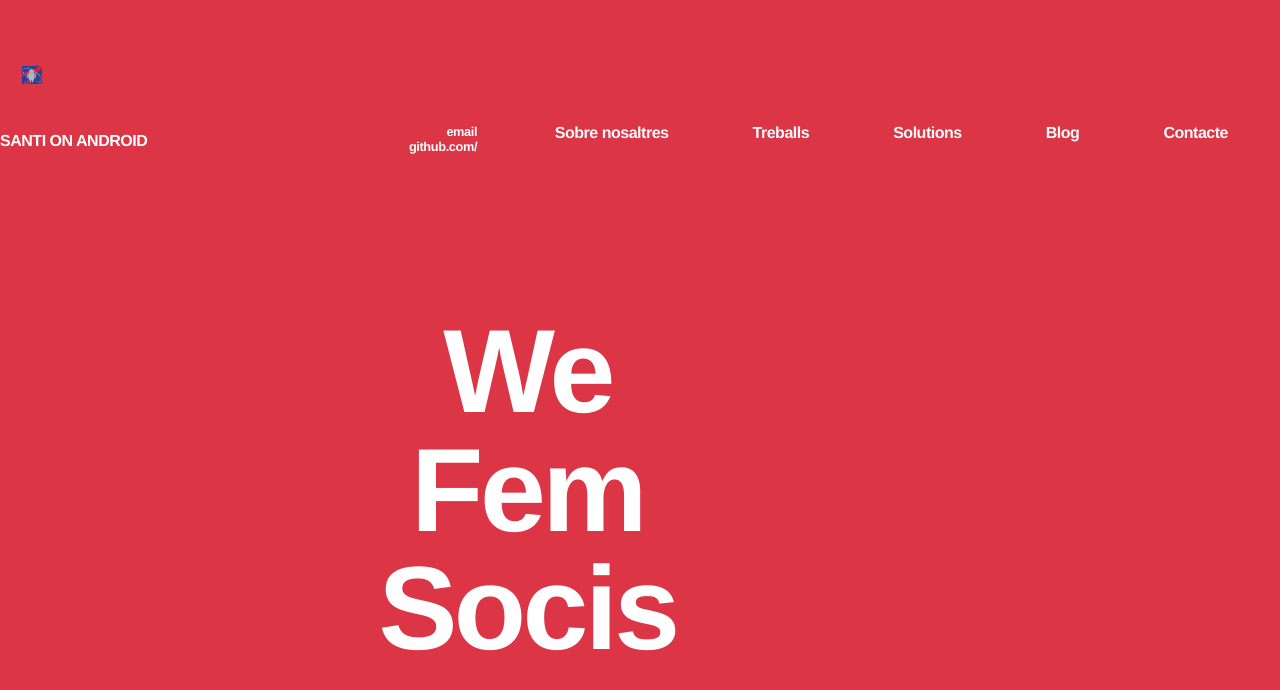
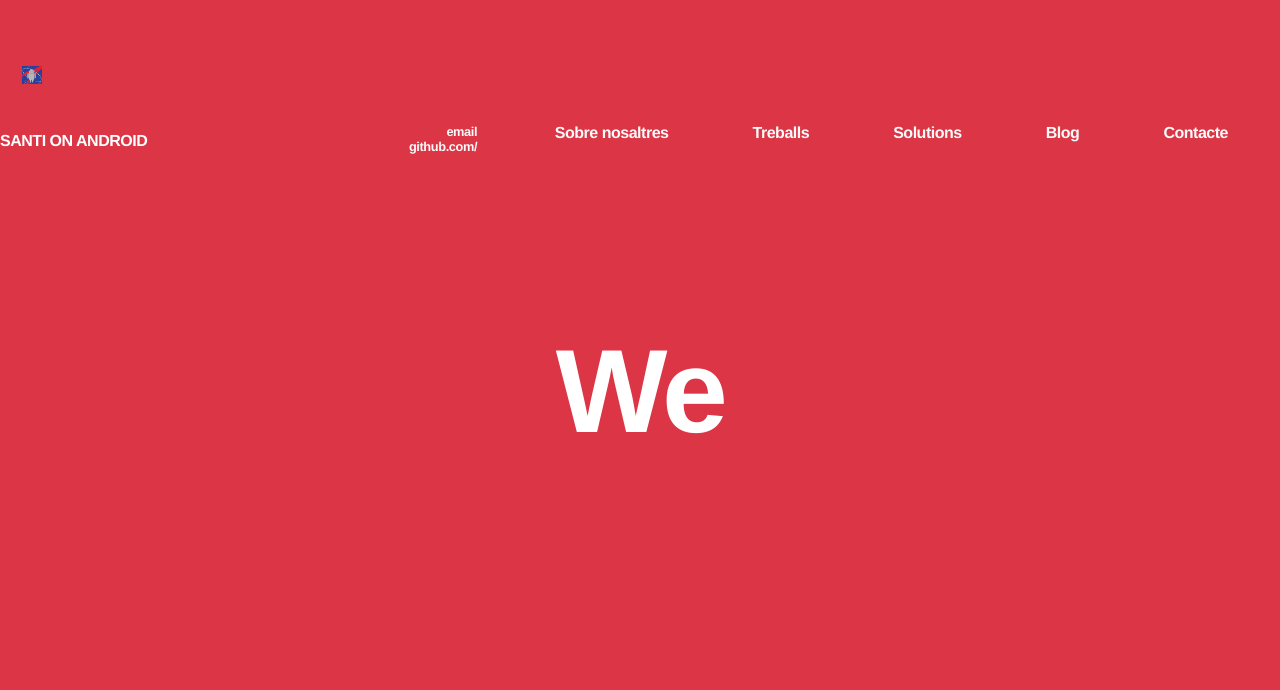
Before and after one commit to SantiOnAndroid/SantiOnAndroid.github.io, a Jekyll site: the page built from index.html, in a window 1280 px wide. Shown: the top 690 px of the page. Built offline with Jekyll 4.4.1, drawn with Linux system fonts in a browser that asks for light colours; some web fonts are replaced.

Commit message:
modificant titolj

```diff
--- a/animation.js
+++ /dev/null
@@ -1,26 +0,0 @@
-
-$(document).ready(function() {
-    $(".title").lettering();
-    animation();
-
-});
-
-
-
-
-
-$(document).ready(function() {
-    animation();
-}, 1000);
-
-
-
-
-function animation() {
-    var title1 = new TimelineMax();
-
-    title1.staggerFromTo(".title span", 0.5,
-        {ease: Back.easeOut.config(1.7), opacity: 0, bottom: -80},
-        {ease: Back.easeOut.config(1.7), opacity: 1, bottom: 0}, 0.05);
-
-}
--- a/css/main.css
+++ b/css/main.css
@@ -133,30 +133,37 @@
 
 
 
-
-h1{
-
-
+.title{
     font-size: 7.4em;
     font-family: "Neue Einstellung",Helvetica Neue, Helvetica, Arial, sans-serif;
     color: #fff;
     font-weight: 800;
     letter-spacing: -.03em;
     line-height: 100%;
+
+
+
 }
 
-.title {
-    transform: translateX(-50%) ;
-    display: block;
-    float: left;
-    position: relative;
+
+.css-typing {
+    font-size: 7.4em;
+    font-family: "Neue Einstellung",Helvetica Neue, Helvetica, Arial, sans-serif;
+    color: #fff;
+    font-weight: 800;
+    letter-spacing: -.03em;
+    line-height: 100%;
+    white-space:nowrap;
+    overflow:hidden;
+    -webkit-animation: type 2s steps(50, end);
+    animation: type 5s steps(50, end);
 
 }
-span {
 
-    display: block;
-    float: left;
+@keyframes type {
+    from { width: 0; }
+}
 
-
-    position: relative;
+@-webkit-keyframes type {
+    from { width: 0; }
 }
--- a/index.html
+++ b/index.html
@@ -3,13 +3,9 @@
 title: Santi on Android
 ---
 <div class="blurb">
-
-	<h1>
-		<span class="title">We</span>
-		<span class="title">Fem</span>
-		<span class="title">Socis</span>
-
-	</h1>
+	<div class="title">We</div>
+	<div class="css-typing">Fem ,Socis </div>
+	</div>
 
 
 </div><!-- /.blurb -->
```
